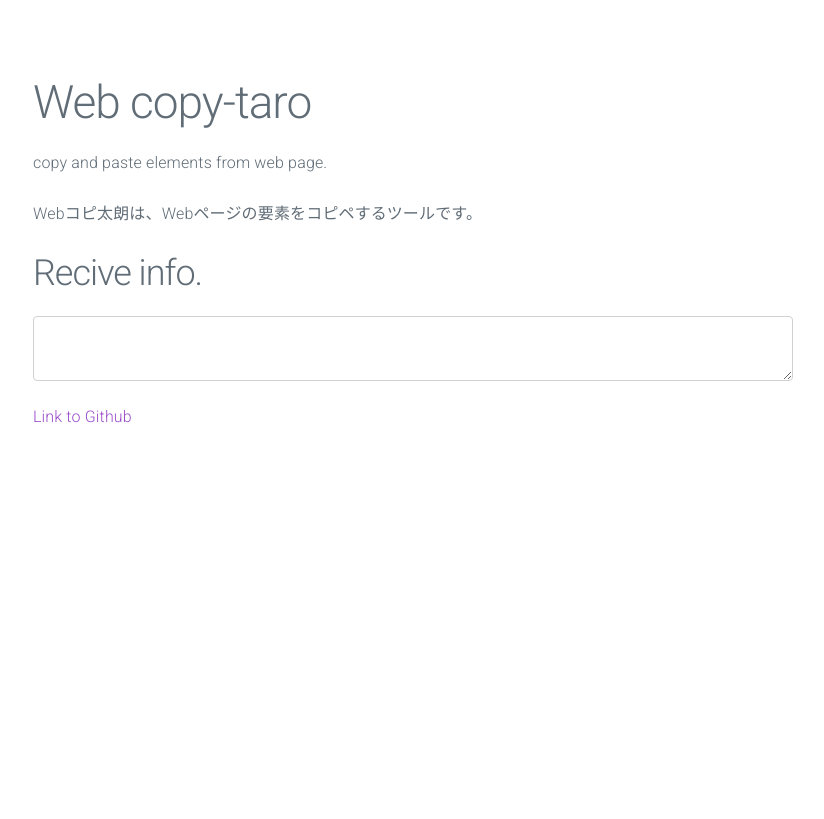
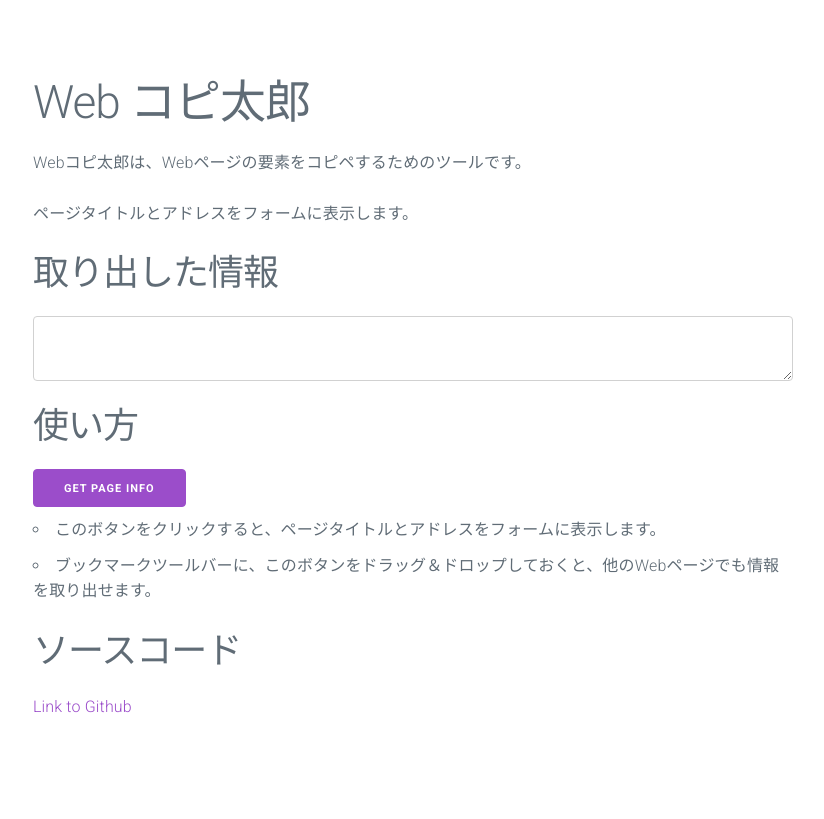
Before and after one commit to ycatch/copy-taro, a PHP site: page / in a window 1280 px wide. Shown: the whole page, without its empty margins (227-1051 px from the left). Before the commit the page ends 423 px from the top, so only its background shows below. Run offline with PHP 8.4, Linux system fonts and the light colour scheme; some libraries are stand-ins or nearby versions.

Commit message:
Add bookmark botton

```diff
--- a/bookmarklet.js
+++ b/bookmarklet.js
@@ -18,8 +18,8 @@ javascript: void((function(undefined) {
     input.setAttribute('value', uri);
     f.appendChild(input);
 
-    f.method = "POST";
-    f.target = "_blank";
-    f.action = "https://www.catch.jp/program/copy-taro/index.php";
+    f.method = 'POST';
+    f.target = '_blank';
+    f.action = 'https://www.catch.jp/program/copy-taro/index.php';
     f.submit();
 })());
--- a/index.php
+++ b/index.php
@@ -1,14 +1,14 @@
 <!doctype html>
-<html lang="en">
+<html lang="ja">
 
 <head>
     <!-- META -->
     <meta charset="utf-8">
     <meta name="viewport" content="width=device-width, initial-scale=1">
     <meta name="author" content="Yutaka Kachi">
-    <meta name="description" content="copy and paste elements from web page.">
+    <meta name="description" content="Webページの要素をコピペするためのツールです">
 
-    <title>Web copy-taro</title>
+    <title>Web コピ太郎</title>
 
     <!-- CSS -->
     <link rel="stylesheet" href="https://fonts.googleapis.com/css?family=Roboto:300,300italic,700,700italic">
@@ -22,11 +22,11 @@
 
         <section class="container">
 
-            <h1>Web copy-taro</h1>
-            <p>copy and paste elements from web page.</p>
-            <p>Webコピ太朗は、Webページの要素をコピペするツールです。</p>
+            <h1>Web コピ太郎</h1>
+            <p>Webコピ太郎は、Webページの要素をコピペするためのツールです。</p>
+            <p>ページタイトルとアドレスをフォームに表示します。</p>
 
-            <h2>Recive info.</h2>
+            <h2>取り出した情報</h2>
             <textarea rows=15 cols=80><?php
                 if(isset($_POST)) {
                     foreach($_POST as $key => $value) {
@@ -37,9 +37,21 @@
                 }?>
             </textarea>
 
-            <p><a href="https://github.com/ycatch/copy-taro">Link to Github<p>
+            <h2>使い方</h2>
+
+            <a class="button" href="javascript:void((function(undefined){var f=document.createElement('form');document.body.appendChild(f);var title=document.title;var input=document.createElement('input');input.setAttribute('type','hidden');input.setAttribute('name','title');input.setAttribute('value',title);f.appendChild(input);var uri=location.href;var input=document.createElement('input');input.setAttribute('type','hidden');input.setAttribute('name','uri');input.setAttribute('value',uri);f.appendChild(input);f.method='POST';f.target='_blank';f.action='https://www.catch.jp/program/copy-taro/index.php';f.submit()})());">Get page info</a>
+            <ul>
+            <li>このボタンをクリックすると、ページタイトルとアドレスをフォームに表示します。</li>
+            <li>ブックマークツールバーに、このボタンをドラッグ＆ドロップしておくと、他のWebページでも情報を取り出せます。</li>
+            </ul>
+
+            <h2>ソースコード</h2>
+            <p>
+                <a href="https://github.com/ycatch/copy-taro">
+                    Link to Github
+                </a>
+            <p>
         </section>
     </main>
 </body>
-
 </html>
```
Also changed, not shown: readme.md.
